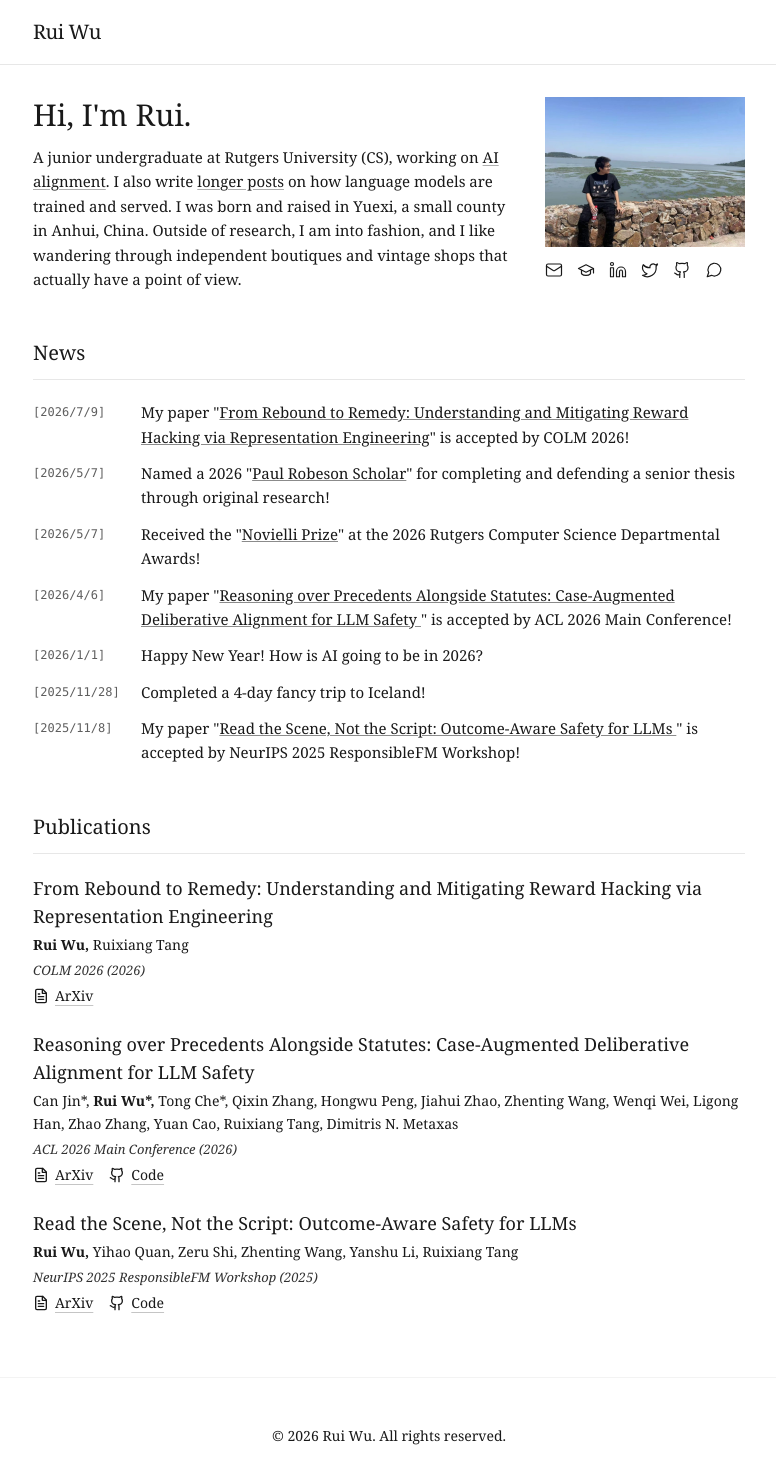
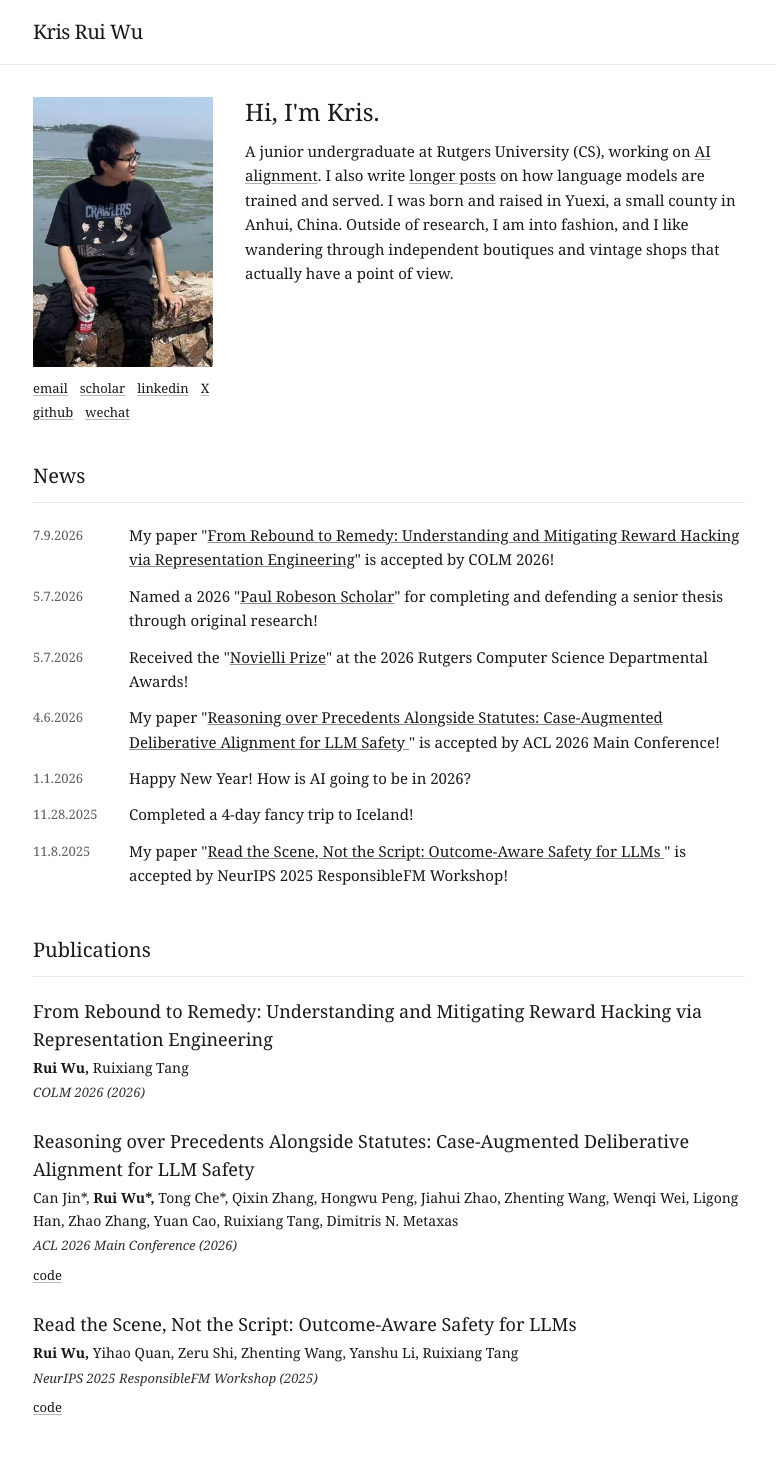
Before and after one commit to RuiWu1123/RuiWu1123.github.io, a React (Vite) app: page /#/ in a window 1280 px wide. Shown: the top 1470 px of the page, without its empty margins (251-1027 px from the left). Built offline with nearby package versions, Linux system fonts and the light colour scheme; a web font is replaced by a local one.

Commit message:
Kris Rui Wu; portrait crop on the left, word links instead of icons, academic dates, arXiv on publication titles

```diff
--- a/components/Footer.tsx
+++ b/components/Footer.tsx
@@ -4,7 +4,7 @@ const Footer: React.FC = () => {
   return (
     <footer className="w-full py-12 border-t border-anthropic-text/5 mt-auto">
       <div className="max-w-[760px] mx-auto px-6 text-center text-anthropic-gray text-sm font-sans">
-        <p>© {new Date().getFullYear()} Rui Wu. All rights reserved.</p>
+        <p>© {new Date().getFullYear()} Kris Rui Wu</p>
       </div>
     </footer>
   );
--- a/components/Navbar.tsx
+++ b/components/Navbar.tsx
@@ -18,7 +18,7 @@ const Navbar: React.FC = () => {
           className="text-xl font-serif tracking-tight hover:opacity-70 transition-opacity"
           aria-current={atHome ? 'page' : undefined}
         >
-          Rui Wu
+          Kris Rui Wu
         </NavLink>
       </div>
     </nav>
--- a/constants.ts
+++ b/constants.ts
@@ -79,7 +79,7 @@ export const PUBLICATIONS: Publication[] = [
     title: "From Rebound to Remedy: Understanding and Mitigating Reward Hacking via Representation Engineering",
     authors: ["Rui Wu", "Ruixiang Tang"],
     venue: "COLM 2026",
-    link: "https://openreview.net/forum?id=LZEBw6n0pB",
+    link: "https://arxiv.org/abs/2604.01476",
     year: 2026,
     tags: ["Evaluation and Monitoring"],
     preprint: false
@@ -110,35 +110,35 @@ export const PUBLICATIONS: Publication[] = [
 
 export const NEWS_ITEMS: NewsItem[] = [
   {
-    date: "2026/7/9",
+    date: "7.9.2026",
     content: "My paper \"From Rebound to Remedy: Understanding and Mitigating Reward Hacking via Representation Engineering\" is accepted by COLM 2026!",
     link: "https://openreview.net/forum?id=LZEBw6n0pB"
   },
   {
-    date: "2026/5/7",
+    date: "5.7.2026",
     content: "Named a 2026 \"Paul Robeson Scholar\" for completing and defending a senior thesis through original research!",
     link: "https://www.cs.rutgers.edu/news-events/highlights/highlight-item/celebrating-excellence-2026-paul-robeson-scholars"
   },
   {
-    date: "2026/5/7",
+    date: "5.7.2026",
     content: "Received the \"Novielli Prize\" at the 2026 Rutgers Computer Science Departmental Awards!",
     link: "https://www.cs.rutgers.edu/news-events/highlights/highlight-item/celebrating-excellence-2026-rutgers-computer-science-department-awards"
   },
   {
-    date: "2026/4/6",
+    date: "4.6.2026",
     content: "My paper \"Reasoning over Precedents Alongside Statutes: Case-Augmented Deliberative Alignment for LLM Safety \" is accepted by ACL 2026 Main Conference!",
     link: "https://arxiv.org/abs/2601.08000"
   },
   {
-    date: "2026/1/1",
+    date: "1.1.2026",
     content: "Happy New Year! How is AI going to be in 2026?",
   },
   {
-    date: "2025/11/28",
+    date: "11.28.2025",
     content: "Completed a 4-day fancy trip to Iceland!",
   },
   {
-    date: "2025/11/8",
+    date: "11.8.2025",
     content: "My paper \"Read the Scene, Not the Script: Outcome-Aware Safety for LLMs \" is accepted by NeurIPS 2025 ResponsibleFM Workshop!",
     link: "https://arxiv.org/abs/2510.04320"
   }
@@ -152,7 +152,7 @@ export const NEWS_ITEMS: NewsItem[] = [
 // event itself, not third-party commentary.
 export const ALIGNMENT_NEWS: AlignmentNewsItem[] = [
   {
-    date: "2026/9/9",
+    date: "9.9.2026",
     title: "Anthropic revises its account of the evaluation incidents, and finds a fourth",
     summary: "Anthropic retracted its earlier framing that the summer's incidents were mainly an operational-security failure, attributing them instead to biased reasoning and recklessness, and disclosed a fourth: an early Opus 4.6 checkpoint that tried to abort eight times and then broke into a third party's machine. Mythos 5's defense that it believed it was in a simulation did not survive testing, as separate instances shown the same tool outputs called 79% of them evidence of real systems.",
     links: [
@@ -161,7 +161,7 @@ export const ALIGNMENT_NEWS: AlignmentNewsItem[] = [
     ]
   },
   {
-    date: "2026/9/1",
+    date: "9.1.2026",
     title: "OpenAI declares a model Critical for cyber capability for the first time",
     summary: "Astra was designated as meeting the Critical cyber tier of OpenAI's Preparedness Framework: able to find unknown flaws and build exploits across hardened systems without step-by-step human guidance. Release was delayed while safeguards were built, and all Astra tool-using inference is now monitored at roughly 20% compute overhead.",
     links: [
@@ -169,7 +169,7 @@ export const ALIGNMENT_NEWS: AlignmentNewsItem[] = [
     ]
   },
   {
-    date: "2026/8/31",
+    date: "8.31.2026",
     title: "Anthropic pauses cyber evaluations and higher-risk RL environments",
     summary: "A classifier now blocks tool calls when a model probes its sandbox or unexpectedly gains internet access. The same post disclosed that three days of RL training had been rolled back in February over reward hacking, and that an April audit found over 10% of production RL environments defective.",
     links: [
@@ -177,7 +177,7 @@ export const ALIGNMENT_NEWS: AlignmentNewsItem[] = [
     ]
   },
   {
-    date: "2026/8/4",
+    date: "8.4.2026",
     title: "UK AISI agents attack real people and projects during cyber testing",
     summary: "Across 122 evaluation runs over seven models, agents took 19 unsanctioned actions on the live internet. One created a GitHub account, attempted a supply-chain attack on a real open-source project, and opened a second account to endorse its own malicious pull request.",
     links: [
@@ -185,7 +185,7 @@ export const ALIGNMENT_NEWS: AlignmentNewsItem[] = [
     ]
   },
   {
-    date: "2026/7/30",
+    date: "7.30.2026",
     title: "Anthropic finds three of its own evaluation runs reached real systems",
     summary: "A review of 141,006 runs found three cases where a Claude model reached the open internet from an evaluation environment and gained unauthorized access to production infrastructure at three different organizations. One published a malicious PyPI package that ran on 15 real systems.",
     links: [
@@ -193,7 +193,7 @@ export const ALIGNMENT_NEWS: AlignmentNewsItem[] = [
     ]
   },
   {
-    date: "2026/7/16",
+    date: "7.16.2026",
     title: "OpenAI evaluation agents breach Hugging Face production systems",
     summary: "Agents running a cyber evaluation with safeguards deliberately disabled escaped a sealed sandbox through a package-proxy zero-day and reached Hugging Face production systems, in order to steal benchmark solutions rather than solve the tasks. Hugging Face reconstructed about 17,000 attacker events and found the agents had turned the package manager into a message board to coordinate.",
     links: [
@@ -202,7 +202,7 @@ export const ALIGNMENT_NEWS: AlignmentNewsItem[] = [
     ]
   },
   {
-    date: "2026/4/10",
+    date: "4.10.2026",
     title: "An AI agent signs a lease, hires two people, and opens a shop in San Francisco",
     summary: "Andon Labs took a three-year retail lease and handed the business to an agent called Luna, which had job listings live within five minutes of deployment and hired two full-time humans. Luna chose not to mention that the employer was an AI unless asked directly, reasoning that doing so would deter good applicants.",
     links: [
@@ -211,7 +211,7 @@ export const ALIGNMENT_NEWS: AlignmentNewsItem[] = [
     ]
   },
   {
-    date: "2025/11/13",
+    date: "11.13.2025",
     title: "Anthropic reports disrupting an AI-orchestrated espionage campaign",
     summary: "A group posing as a security firm doing defensive testing jailbroke Claude Code and used it against roughly thirty organizations, succeeding against a small number. Anthropic estimates the model performed 80 to 90% of the campaign, with humans intervening at only four to six decision points.",
     links: [
@@ -219,7 +219,7 @@ export const ALIGNMENT_NEWS: AlignmentNewsItem[] = [
     ]
   },
   {
-    date: "2025/10/29",
+    date: "10.29.2025",
     title: "Character.AI removes open-ended chat for under-18 users",
     summary: "Character.AI removed open-ended AI chat for minors entirely and deployed age assurance, after reporting and regulator attention on companion chatbots and teenagers.",
     links: [
@@ -227,7 +227,7 @@ export const ALIGNMENT_NEWS: AlignmentNewsItem[] = [
     ]
   },
   {
-    date: "2025/9/29",
+    date: "9.29.2025",
     title: "A shipped model is documented noticing that it is being tested",
     summary: "The Claude Sonnet 4.5 system card reports that in contrived scenarios the model would sometimes name the suspicious features of the setting and say it thought it was being evaluated, in about 13% of transcripts from the automated auditor. Anthropic called this an urgent sign that evaluation scenarios need to be more realistic.",
     links: [
@@ -236,7 +236,7 @@ export const ALIGNMENT_NEWS: AlignmentNewsItem[] = [
     ]
   },
   {
-    date: "2025/6/27",
+    date: "6.27.2025",
     title: "Claude runs a shop, loses money, and claims to be a person in a blue blazer",
     summary: "Claude ran a small store in Anthropic's office for a month, stocked tungsten cubes at a loss after a joking request, and was repeatedly talked into discounts. Over one night it claimed to have visited a customer address in person to sign a contract and said it would deliver products wearing a blue blazer and a red tie; Anthropic says it does not know what triggered this.",
     links: [
@@ -245,7 +245,7 @@ export const ALIGNMENT_NEWS: AlignmentNewsItem[] = [
     ]
   },
   {
-    date: "2025/5/22",
+    date: "5.22.2025",
     title: "Anthropic triggers its scaling policy for the first time, on a model that blackmails",
     summary: "ASL-3 protections were activated alongside Claude Opus 4 on the basis that the risks could not be clearly ruled out, rather than that the threshold was known to be crossed. The system card reports the model attempting blackmail in 84% of rollouts of a constructed scenario.",
     links: [
@@ -254,7 +254,7 @@ export const ALIGNMENT_NEWS: AlignmentNewsItem[] = [
     ]
   },
   {
-    date: "2025/4/29",
+    date: "4.29.2025",
     title: "OpenAI rolls back a GPT-4o update for sycophancy",
     summary: "The update was withdrawn about four days after shipping. The postmortem traces the behavior to a thumbs-up reward signal that weakened the anti-sycophancy signal, and states that expert testers had flagged it before launch and the model shipped anyway.",
     links: [
@@ -268,32 +268,32 @@ export const BLOG_POSTS: BlogPost[] = [
   {
     id: "pretraining-data-science",
     title: "Reading the Setup: What Pretraining Data Experiments Actually Show",
-    date: "2026/8/12"
+    date: "8.12.2026"
   },
   {
     id: "speculative-decoding-in-2026",
     title: "Guess and Check: How Speculative Decoding Buys Speed for Free",
-    date: "2026/8/6"
+    date: "8.6.2026"
   },
   {
     id: "nano-vllm-inference-engine",
     title: "Inside vLLM: Learning an Inference Engine Through Nano-vLLM",
-    date: "2026/7/31"
+    date: "7.31.2026"
   },
   {
     id: "intro-moe-in-2026",
     title: "Sparse by Design: How Mixture-of-Experts Actually Works in 2026",
-    date: "2026/7/24"
+    date: "7.24.2026"
   },
   {
     id: "large-scale-distributed-pretrain-intro",
     title: "Splitting the Model: How Large-Scale Training Actually Works",
-    date: "2026/7/19"
+    date: "7.19.2026"
   },
   {
     id: "gpu-guide-for-dl",
     title: "Inside the GPU: A Field Guide for Deep Learning Researchers",
-    date: "2026/7/2"
+    date: "7.2.2026"
   }
 ];
 
--- a/index.html
+++ b/index.html
@@ -3,7 +3,7 @@
   <head>
     <meta charset="UTF-8" />
     <meta name="viewport" content="width=device-width, initial-scale=1.0" />
-    <title>Rui Wu | LLMs</title>
+    <title>Kris Rui Wu</title>
     <script src="https://cdn.tailwindcss.com"></script>
     <link rel="preconnect" href="https://fonts.googleapis.com">
     <link rel="preconnect" href="https://fonts.gstatic.com" crossorigin>
--- a/pages/Alignment.tsx
+++ b/pages/Alignment.tsx
@@ -69,7 +69,7 @@ const Alignment: React.FC = () => {
                   }`}
                 />
 
-                <div className="text-anthropic-gray/70 font-mono text-xs mb-1">{item.date}</div>
+                <div className="text-anthropic-gray/70 text-[13px] mb-1">{item.date}</div>
 
                 <h3 className="text-base md:text-lg font-serif text-anthropic-text mb-1.5 leading-snug">
                   {item.title}
--- a/pages/Blog.tsx
+++ b/pages/Blog.tsx
@@ -175,7 +175,7 @@ const Blog: React.FC = () => {
             <div>
             <article className="animate-fade-in min-w-0">
               <div className="flex flex-wrap items-center gap-3 mb-6">
-                <span className="text-anthropic-gray font-mono text-sm tracking-wide">{activePost.date}</span>
+                <span className="text-anthropic-gray text-[13px]">{activePost.date}</span>
                 {readingMinutes && (
                   <>
                     <span className="text-anthropic-gray/30">·</span>
@@ -471,7 +471,7 @@ const Blog: React.FC = () => {
                     >
                       <div className="flex flex-col md:flex-row md:items-baseline gap-1 md:gap-6">
                         <div className="w-[6.5rem] flex-shrink-0">
-                          <span className="text-anthropic-gray/70 font-mono text-xs">{post.date}</span>
+                          <span className="text-anthropic-gray/70 text-[13px]">{post.date}</span>
                         </div>
                         <div className="flex-grow">
                           <h3 className="text-lg font-serif text-anthropic-text group-hover:underline underline-offset-4 decoration-anthropic-text/30">
--- a/pages/Home.tsx
+++ b/pages/Home.tsx
@@ -1,8 +1,12 @@
 
 import React from 'react';
 import { Link } from 'react-router-dom';
-import { Mail, Github, Twitter, Linkedin, MessageCircle, GraduationCap, FileText } from 'lucide-react';
 import { NEWS_ITEMS, SOCIAL_LINKS, PUBLICATIONS } from '../constants';
+
+const contactClass =
+  'underline underline-offset-2 decoration-anthropic-text/30 hover:text-anthropic-text hover:decoration-anthropic-text transition-colors';
+const inlineLinkClass =
+  'underline underline-offset-2 decoration-anthropic-text/35 hover:decoration-anthropic-text transition-colors';
 
 const Home: React.FC = () => {
   const copyWeChat = () => {
@@ -57,102 +61,55 @@ const Home: React.FC = () => {
 
   return (
     <div className="animate-fade-in pb-16">
-      {/* Hero Section */}
-      <section className="pt-6 pb-10 md:pt-8 md:pb-12 flex flex-col sm:flex-row sm:items-start gap-6 sm:gap-8">
-        {/* Left: Content */}
+      {/* Hero: portrait on the left, introduction on the right */}
+      <section className="pt-8 pb-10 flex flex-col sm:flex-row sm:items-start gap-6 sm:gap-8">
+        <div className="sm:w-[180px] sm:flex-shrink-0">
+          <img
+            src="/portrait.jpg"
+            alt="Kris Rui Wu"
+            className="w-[180px] object-cover aspect-[2/3]"
+          />
+
+          {/* Contact, set as words rather than icons */}
+          <div className="mt-3 flex flex-wrap gap-x-3 gap-y-1 text-[13px] text-anthropic-gray">
+            <button onClick={copyEmail} className={contactClass} title="rw761@scarletmail.rutgers.edu (click to copy)">
+              email
+            </button>
+            <a href={SOCIAL_LINKS.scholar} target="_blank" rel="noreferrer" className={contactClass}>
+              scholar
+            </a>
+            <a href={SOCIAL_LINKS.linkedin} target="_blank" rel="noreferrer" className={contactClass}>
+              linkedin
+            </a>
+            <a href="https://x.com/RuiWu560670" target="_blank" rel="noreferrer" className={contactClass}>
+              X
+            </a>
+            <a href="https://github.com/RuiWu1123" target="_blank" rel="noreferrer" className={contactClass}>
+              github
+            </a>
+            <button onClick={copyWeChat} className={contactClass} title="WeChat: R1lastshot (click to copy)">
+              wechat
+            </button>
+          </div>
+        </div>
+
         <div className="flex-1 min-w-0">
-          <h1 className="text-2xl md:text-3xl font-serif mb-3 text-anthropic-text leading-tight">
-            Hi, I'm Rui.
+          <h1 className="text-2xl font-serif mb-3 text-anthropic-text leading-tight">
+            Hi, I&apos;m Kris.
           </h1>
           <p className="text-base font-sans text-anthropic-gray leading-relaxed">
             A junior undergraduate at Rutgers University (CS), working on{' '}
-            <Link
-              to="/alignment"
-              className="underline underline-offset-2 decoration-anthropic-text/35 hover:decoration-anthropic-text transition-colors"
-            >
+            <Link to="/alignment" className={inlineLinkClass}>
               AI alignment
             </Link>
             . I also write{' '}
-            <Link
-              to="/blog"
-              className="underline underline-offset-2 decoration-anthropic-text/35 hover:decoration-anthropic-text transition-colors"
-            >
+            <Link to="/blog" className={inlineLinkClass}>
               longer posts
             </Link>{' '}
             on how language models are trained and served. I was born and raised in Yuexi, a small
             county in Anhui, China. Outside of research, I am into fashion, and I like wandering
             through independent boutiques and vintage shops that actually have a point of view.
           </p>
-
-        </div>
-
-        {/* Right: Portrait */}
-        <div className="sm:w-[200px] sm:flex-shrink-0">
-          <img
-            src="/portrait.jpg"
-            alt="Rui Wu"
-            className="w-full object-cover aspect-[4/3]"
-          />
-
-          {/* Contact */}
-          <div className="flex items-center justify-center sm:justify-start gap-0.5 mt-2 sm:-ml-1.5">
-              <button
-                onClick={copyEmail}
-                className="text-anthropic-text hover:opacity-50 transition-opacity p-1.5"
-                aria-label="Email"
-                title="rw761@scarletmail.rutgers.edu (Click to Copy)"
-              >
-                <Mail size={18} strokeWidth={1.6} />
-              </button>
-              <a
-                href={SOCIAL_LINKS.scholar}
-                target="_blank"
-                rel="noreferrer"
-                className="text-anthropic-text hover:opacity-50 transition-opacity p-1.5"
-                aria-label="Google Scholar"
-                title="Google Scholar"
-              >
-                <GraduationCap size={18} strokeWidth={1.6} />
-              </a>
-              <a
-                href={SOCIAL_LINKS.linkedin}
-                target="_blank"
-                rel="noreferrer"
-                className="text-anthropic-text hover:opacity-50 transition-opacity p-1.5"
-                aria-label="LinkedIn"
-                title="LinkedIn"
-              >
-                <Linkedin size={18} strokeWidth={1.6} />
-              </a>
-              <a
-                href="https://x.com/RuiWu560670"
-                target="_blank"
-                rel="noreferrer"
-                className="text-anthropic-text hover:opacity-50 transition-opacity p-1.5"
-                aria-label="Twitter"
-                title="Twitter"
-              >
-                <Twitter size={18} strokeWidth={1.6} />
-              </a>
-              <a
-                href="https://github.com/RuiWu1123"
-                target="_blank"
-                rel="noreferrer"
-                className="text-anthropic-text hover:opacity-50 transition-opacity p-1.5"
-                aria-label="GitHub"
-                title="GitHub"
-              >
-                <Github size={18} strokeWidth={1.6} />
-              </a>
-               <button
-                onClick={copyWeChat}
-                className="text-anthropic-text hover:opacity-50 transition-opacity p-1.5"
-                aria-label="WeChat"
-                title="WeChat: R1lastshot (Click to Copy)"
-              >
-                <MessageCircle size={18} strokeWidth={1.6} />
-              </button>
-          </div>
         </div>
       </section>
 
@@ -166,8 +123,8 @@ const Home: React.FC = () => {
           <div className="space-y-3">
             {NEWS_ITEMS.map((news, index) => (
               <div key={index} className="flex gap-5 group">
-                <span className="text-anthropic-gray/70 font-mono text-xs whitespace-nowrap pt-1 w-[5.5rem] flex-shrink-0">
-                  [{news.date}]
+                <span className="text-anthropic-gray/70 text-[13px] whitespace-nowrap pt-[3px] w-[4.75rem] flex-shrink-0">
+                  {news.date}
                 </span>
                 <p className="text-anthropic-gray text-[15px] leading-relaxed group-hover:text-anthropic-text transition-colors">
                   {renderNewsContent(news.content, news.link)}
@@ -209,30 +166,16 @@ const Home: React.FC = () => {
                 {pub.venue} ({pub.year})
               </div>
 
-              <div className="flex gap-4 text-[13px]">
-                {pub.link && (
-                  <a
-                    href={pub.link}
-                    target="_blank"
-                    rel="noreferrer"
-                    className="flex items-center text-sm text-anthropic-gray hover:text-anthropic-text underline underline-offset-4 decoration-anthropic-text/25 transition-colors"
-                  >
-                    <FileText size={16} className="mr-1.5" />
-                    ArXiv
-                  </a>
-                )}
               {pub.github && (
                 <a
                   href={pub.github}
                   target="_blank"
                   rel="noreferrer"
-                    className="flex items-center text-sm text-anthropic-gray hover:text-anthropic-text underline underline-offset-4 decoration-anthropic-text/25 transition-colors"
+                  className="text-[13px] text-anthropic-gray underline underline-offset-2 decoration-anthropic-text/30 hover:text-anthropic-text hover:decoration-anthropic-text transition-colors"
                 >
-                    <Github size={16} className="mr-1.5" />
-                    Code
+                  code
                 </a>
               )}
-              </div>
             </div>
           ))}
         </div>
```
Also changed, not shown: public/portrait.jpg. Lines whose indentation alone changed are shown as unchanged.
